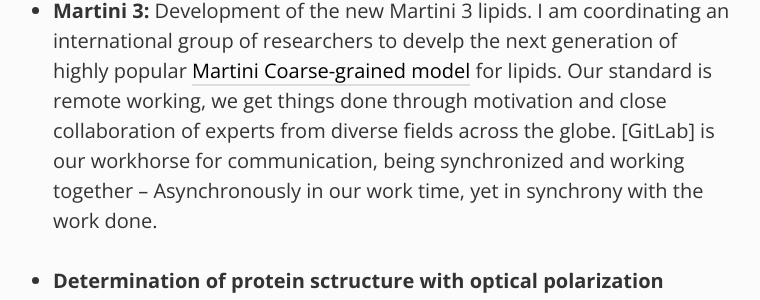
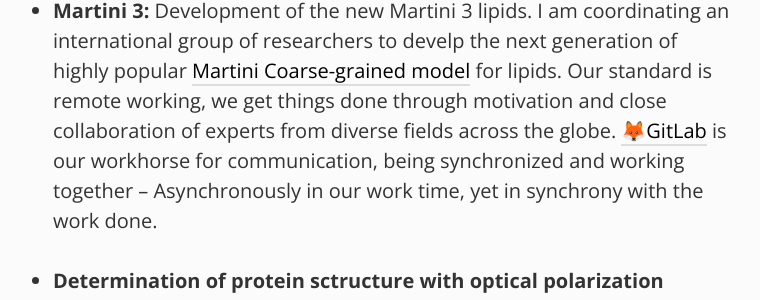
Before and after one commit to jmelcr/jmelcr.github.io, a Jekyll site: the page built from projects.md, in a window 1280 px wide and 900 px high, scrolled down 673 px. Shown: the part 203-503 px from the top of the window, without its empty margins (267-1027 px from the left). Built offline with Jekyll 4.4.1, drawn with Linux system fonts in a browser that asks for light colours; comment, search, counter and statistics services are not loaded; part of the change alters nothing that is shown.

```diff
--- a/projects.md
+++ b/projects.md
@@ -35,7 +35,8 @@ develp the next generation of highly popular
 Our standard is remote working,
 we get things done through motivation
 and close collaboration of experts from diverse fields across the globe.
-[GitLab] is our workhorse for communication, being synchronized and working together –
+[🦊GitLab](https://about.gitlab.com/) is our workhorse for communication,
+being synchronized and working together –
 Asynchronously in our work time,
 yet in synchrony with the work done.
 
```
